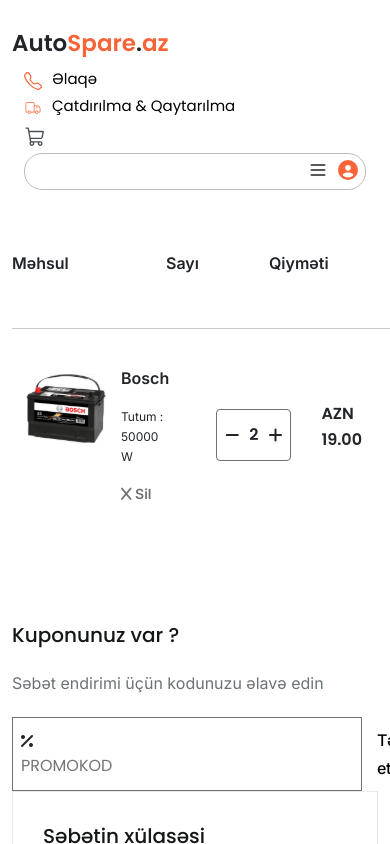
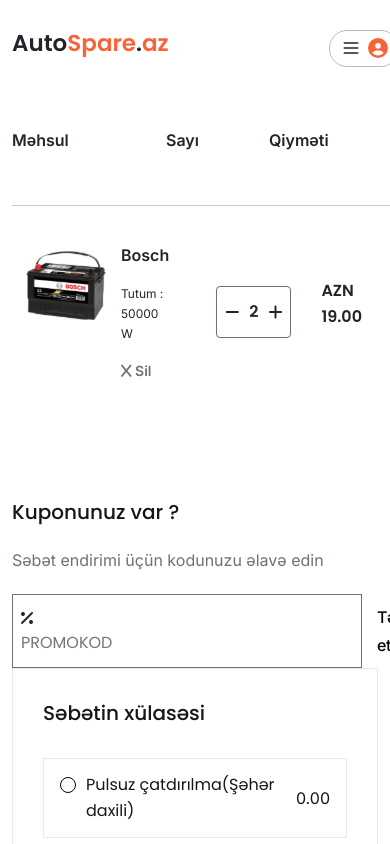
Before and after one commit to Aytac21/AutoSpare, a React (Vite) app: page /card in a window 390 px wide. Shown: the top 844 px of the page. Built offline with nearby package versions, Linux system fonts and the light colour scheme.

Commit message:
add some differencies

```diff
--- a/src/components/Navbar/index.jsx
+++ b/src/components/Navbar/index.jsx
@@ -20,59 +20,73 @@
               <div className={styled.search}>
                 <div className="container">
                   <div
-                    className="row"
+                    className="row g-3"
                     style={{
                       display: "flex",
                       justifyContent: "space-between",
                       alignItems: "flex-start",
                     }}
                   >
-                    <div className="col-lg-2">
+                    <div className="col-6 col-lg-2 col-md-2 col-sm-6">
                       <div className={styled.searchBlock}>
-                        <h4>Marka</h4>
-                        <span>
-                          Markanı seçin
+                        <div className={styled.head}>
+                          <h4>Marka</h4>
+                        </div>
+                        <div className={styled.subHead}>
+                          <span className={styled.text}>Markanı seçin</span>
                           <span>
                             <MdKeyboardArrowDown />
                           </span>
-                        </span>
+                        </div>
                       </div>
                     </div>
-                    <div className="col-lg-2">
+                    <div className="col-6 col-lg-2 col-md-2 col-sm-6">
                       <div className={styled.searchBlock}>
-                        <h4>Model</h4>
+                        <div className={styled.head}>
+                          <h4>Model</h4>
+                        </div>
+                        <div className={styled.subHead}>
+                          <span className={styled.text}>
+                            Modeli seçin
+                          </span>
+                          <span>
+                              <MdKeyboardArrowDown />
+                            </span>
+                        </div>
+                      </div>
+                    </div>
+                    <div className="col-6 col-lg-2 col-md-2 col-sm-6">
+                      <div className={styled.searchBlock}>
+                      <div className={styled.head}>
+                      <h4>İl</h4>
+                        </div>
+                        <div className={styled.subHead}>
+                        <span className={styled.text}>
+                          İli seçin
+                        </span>
                         <span>
-                          Modeli seçin
-                          <span>
                             <MdKeyboardArrowDown />
                           </span>
-                        </span>
+                        </div>
                       </div>
                     </div>
-                    <div className="col-lg-2">
+                    <div className="col-6 col-lg-3 col-md-3 col-sm-6">
                       <div className={styled.searchBlock}>
-                        <h4>İl</h4>
+                      <div className={styled.head}>
+                      <h4>Modifikasiya</h4>
+                        </div>
+                        <div className={styled.subHead}>
+                        <span className={styled.text}>
+                          Modifikasiyanı seçin
+                        </span>
                         <span>
-                          İli seçin
-                          <span>
                             <MdKeyboardArrowDown />
                           </span>
-                        </span>
-                      </div>
-                    </div>
-                    <div className="col-lg-3">
-                      <div className={styled.searchBlock}>
-                        <h4>Modifikasiya</h4>
-                        <span>
-                          Modifikasiyanı seçin
-                          <span>
-                            <MdKeyboardArrowDown />
-                          </span>
-                        </span>
+                        </div>
                       </div>
                     </div>
                     <div
-                      className="col-lg-1"
+                      className="col-lg-1 col-md-1"
                       style={{
                         display: "flex",
                         alignItems: "center",
--- a/src/components/Navbar/navbar.module.scss
+++ b/src/components/Navbar/navbar.module.scss
@@ -10,13 +10,19 @@
         padding: 12px 20px 20px 20px;
         border-radius: 43px;
         .searchBlock{
-            cursor: pointer;
-            h4{
-                font-size: 18px;
+            .head{
+                h4{
+                    font-size: 18px;
+                }
             }
-            span{
-                color: rgb(121, 118, 118);
-                font-size: 13px;
+            .subHead{
+                display: flex;
+                flex-direction: row;
+                align-items: center;
+                span{
+                    color: rgb(121, 118, 118);
+                    font-size: 13px;
+                }
             }
         }
         .searchIcon{
@@ -38,3 +44,18 @@
 hr{
     color: rgb(245, 240, 240);
 }
+
+@media(max-width:1200px){
+  .searchBlock{
+    h4{
+        font-size: 15px;
+    }
+    .subHead{
+        gap: 3px;
+        width: 140px;
+        .text{
+            font-size: 12px !important;
+        }
+    }
+  }
+}
--- a/src/features/Layout/Header/header.module.scss
+++ b/src/features/Layout/Header/header.module.scss
@@ -45,16 +45,18 @@
       }
     }
     .user {
+      width: 70px;
       position: relative;
       cursor: pointer;
       display: flex;
       justify-content: flex-end;
       align-items: center;
-      gap: 10px;
+      gap: 7px;
       border: 1px solid #b9bdc0;
       border-radius: 18px;
-      padding-right: 7px;
+      padding-right: 10px;
       padding-bottom: 5px;
+      text-align: center;
       &:hover {
         .list {
           visibility: visible;
@@ -89,3 +91,66 @@
     }
   }
 }
+
+@media (max-width: 1200px) {
+  .info {
+    display: flex;
+    .tel,
+    .delivery {
+      .text {
+        font-size: 13px !important ;
+      }
+    }
+    .user {
+      width: 100px;
+    }
+  }
+}
+@media (max-width: 993px) {
+  .info {
+    display: flex;
+    flex-direction: row;
+    .tel,
+    .delivery {
+      display: none !important;
+    }
+  }
+}
+@media (max-width: 769px) {
+  .info {
+    .card {
+      span {
+        svg {
+          display: none !important;
+        }
+      }
+    }
+    .user {
+      display: flex;
+      justify-content: flex-end;
+    }
+  }
+}
+@media(max-width:761px){
+  .info{
+    display: flex;
+    flex-direction: row;
+    justify-content: flex-end !important;
+    .user{
+      display: flex;
+      justify-content: flex-end !important;
+    }
+  }
+}
+@media(max-width: 581px){
+  .info{
+    display: flex;
+    flex-direction: row;
+    justify-content: flex-end !important;
+    .user{
+      margin-left: -20px;
+      display: flex;
+      justify-content: flex-end !important;
+    }
+  }
+}
--- a/src/features/Layout/Header/index.jsx
+++ b/src/features/Layout/Header/index.jsx
@@ -15,7 +15,7 @@
           className="row"
           style={{ display: "flex", justifyContent: "space-between" }}
         >
-          <div className="col-lg-6">
+          <div className="col-lg-6 col-md-6 col-sm-10 col-10">
             <Link to="/">
               <div className={styled.logo}>
                 <h3>
@@ -25,11 +25,11 @@
               </div>
             </Link>
           </div>
-          <div className="col-lg-6">
+          <div className="col-lg-6 col-md-6 col-sm-2 col-2">
             <div className={styled.info}>
               <div className="container">
                 <div className="row">
-                  <div className="col-lg-3">
+                  <div className="col-lg-3 col-md-3 col-sm-12">
                     <div className={styled.tel}>
                       <span className={styled.icon}>
                         <BsTelephone />
@@ -37,7 +37,7 @@
                       <span className={styled.text}>Əlaqə</span>
                     </div>
                   </div>
-                  <div className="col-lg-6">
+                  <div className="col-lg-6 col-md-6 col-sm-12">
                     <div className={styled.delivery}>
                       <span className={styled.icon}>
                         <CiDeliveryTruck />
@@ -47,16 +47,16 @@
                       </span>
                     </div>
                   </div>
-                  <div className="col-lg-1">
+                  <div className="col-lg-1 col-md-1 col-sm-12">
                     <div className={styled.card}>
                       <span>
                         <PiShoppingCart />
                       </span>
                     </div>
                   </div>
-                  <div className="col-lg-2">
+                  <div className="col-lg-2 col-md-2 col-sm-12">
                     <div className={styled.user}>
-                      <span>
+                      <span className={styled.menu}>
                         <LuMenu />
                       </span>
                       <span className={styled.icon}>
--- a/src/pages/Car/car.module.scss
+++ b/src/pages/Car/car.module.scss
@@ -113,3 +113,11 @@
     }
   }
 }
+@media(max-width:768px){
+  .button{
+    button{
+      font-size: 14px;
+      padding:12px 20px;
+    }
+  }
+}
--- a/src/pages/Car/index.jsx
+++ b/src/pages/Car/index.jsx
@@ -19,7 +19,7 @@
         </div>
       </div>
         <div className="row g-5">
-            <div className="col-lg-3">
+            <div className="col-lg-3 col-md-6 col-sm-12">
                 <Link to="/itemDetails">
                 <div className={styled.block}>
                   <div className={styled.img}>
@@ -46,7 +46,7 @@
                 </div>
                 </Link>
             </div>
-            <div className="col-lg-3">
+            <div className="col-lg-3 col-md-6 col-sm-12">
             <Link to="/itemDetails">
                 <div className={styled.block}>
                   <div className={styled.img}>
@@ -73,7 +73,7 @@
                 </div>
                 </Link>
             </div>
-            <div className="col-lg-3">
+            <div className="col-lg-3 col-md-6 col-sm-12">
             <Link to="/itemDetails">
                 <div className={styled.block}>
                   <div className={styled.img}>
@@ -100,7 +100,7 @@
                 </div>
                 </Link>
             </div>
-            <div className="col-lg-3">
+            <div className="col-lg-3 col-md-6 col-sm-12">
             <Link to="/itemDetails">
                 <div className={styled.block}>
                   <div className={styled.img}>
--- a/src/pages/Category/category.module.scss
+++ b/src/pages/Category/category.module.scss
@@ -10,6 +10,7 @@
       flex-direction: column;
       align-items: center;
       justify-content: center;
+      text-align: center;
       gap: 6px;
       cursor: pointer;
       a {
--- a/src/pages/Category/index.jsx
+++ b/src/pages/Category/index.jsx
@@ -19,7 +19,7 @@
     <section className={styled.searchPage}>
       <div className="container">
         <div className="row" style={{ display: "flex", alignItems: "center" }}>
-          <div className="col-lg-9">
+          <div className="col-lg-9 col-m-9">
             <div className={styled.categories}>
               <div className={styled.category}>
                 <Link to="/results">
@@ -82,7 +82,7 @@
               </div>
             </div>
           </div>
-          <div className="col-lg-3">
+          <div className="col-lg-3 col-md-3">
             <div className={styled.filterANDsearch}>
               <div className={styled.filter}>
                 <span>
--- a/src/pages/Home/OrderGoods/index.jsx
+++ b/src/pages/Home/OrderGoods/index.jsx
@@ -8,7 +8,7 @@
     <section className={styled.order}>
       <div className="container">
         <div className="row">
-          <div className="col-lg-12">
+          <div className="col-lg-12 col-md-12 col-sm-12 col-12">
             <div className={styled.block}>
               <div className={styled.text}>
                 <h2>
--- a/src/pages/Home/OrderGoods/order.module.scss
+++ b/src/pages/Home/OrderGoods/order.module.scss
@@ -6,6 +6,8 @@
     flex-direction: row;
     justify-content: space-between;
     padding: 60px 80px;
+    min-height:300px ;
+    max-height: 550px;
     .text {
       h2 {
         color: #f86338;
@@ -45,3 +47,53 @@
     }
   }
 }
+@media(max-width:971px){
+  .block{
+    .text{
+      button{
+        margin-top: 80px !important;
+      }
+    }
+  }
+}
+@media(max-width:765px){
+  .block{
+    display: flex;
+    justify-content: space-between !important;
+    gap: 30px !important;
+    .text{
+      h2{
+        font-size: 35px !important;
+      }
+      h3{
+        font-size: 28px !important;
+      }
+      button{
+        font-size: 15px !important;
+        margin-top: 80px !important;
+        padding: 10px 20px !important;
+      }
+    }
+  }
+}
+@media(max-width:520px){
+  .block{
+    display: flex;
+    .text{
+      h2{
+        font-size: 30px !important;
+      }
+      h3{
+        font-size: 20px !important;
+      }
+      button{
+        font-size: 15px !important;
+        margin-top: 80px !important;
+        padding: 10px 20px !important;
+      }
+    }
+    .image{
+      width: 400px !important;
+     }
+  }
+}
```
